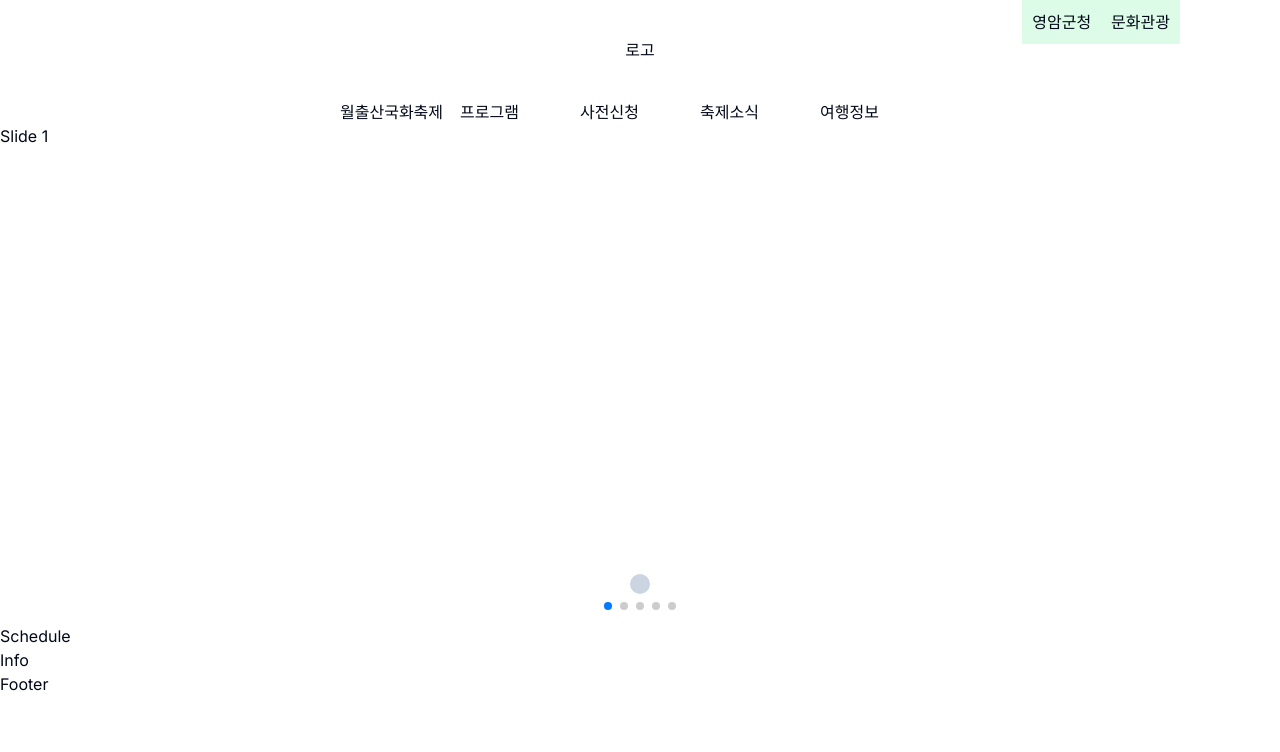
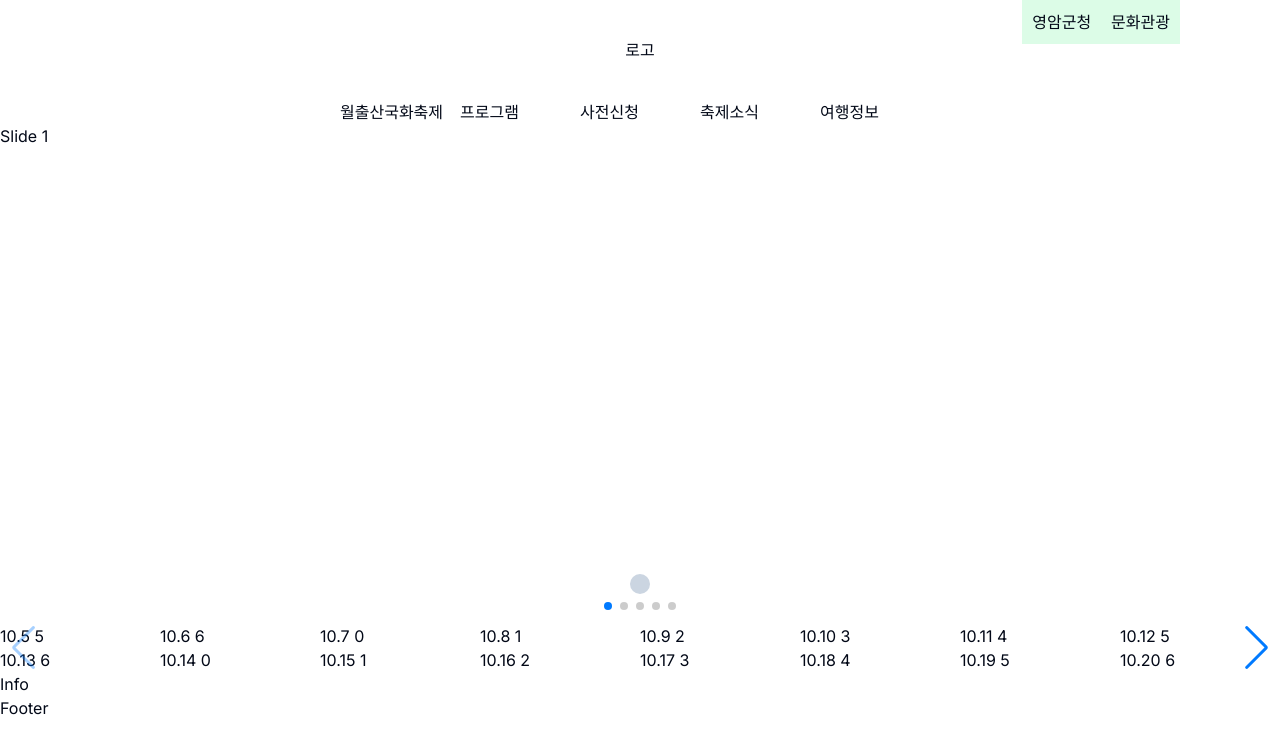
Before and after one commit to guesung/Yakukhwa, a Next.js app: page / in a window 1280 px wide. Shown: the top 752 px of the page. Built offline with nearby package versions, Linux system fonts and the light colour scheme.

Commit message:
feat : 달력 구현

```diff
--- a/src/app/(pc)/components/main/ScheduleSection.tsx
+++ b/src/app/(pc)/components/main/ScheduleSection.tsx
@@ -1,3 +1,48 @@
+"use client";
+import { DateController } from "@/utils/DateController";
+import { Swiper, SwiperSlide } from "swiper/react";
+
+import "swiper/css";
+import "swiper/css/navigation";
+import "swiper/css/pagination";
+
+import { Navigation } from "swiper/modules";
+
 export default function ScheduleSection() {
-  return <div>Schedule</div>;
+  const pagination = 1;
+  return (
+    <section>
+      <Swiper
+        pagination={{
+          type: "fraction",
+        }}
+        navigation={true}
+        modules={[Navigation]}
+        className="mySwiper"
+      >
+        <SwiperSlide>
+          <div className="grid grid-cols-8">
+            {DateController.getDateList(new Date()).map((date) => (
+              <div key={date}>{date} </div>
+            ))}
+          </div>
+        </SwiperSlide>
+        <SwiperSlide>
+          <div className="grid grid-cols-8">
+            {DateController.getDateList(new Date()).map((date) => (
+              <div key={date}>{date} </div>
+            ))}
+          </div>
+        </SwiperSlide>
+        <SwiperSlide>
+          <div className="grid grid-cols-8">
+            {DateController.getDateList(new Date()).map((date) => (
+              <div key={date}>{date} </div>
+            ))}
+          </div>
+        </SwiperSlide>
+      </Swiper>
+      {/* <div>Day1</div> */}
+    </section>
+  );
 }
--- /dev/null
+++ b/src/utils/DateController.ts
@@ -0,0 +1,14 @@
+export class DateController {
+  static formatDate = (date: Date) => {
+    return `${date.getMonth() + 1}.${date.getDate() - 1} ${date.getDay()}`;
+  };
+  static getDateList = (date: Date) => {
+    const dateList = [];
+    for (let i = 0; i < 16; i++) {
+      dateList.push(
+        DateController.formatDate(new Date(date.setDate(date.getDate() + 1)))
+      );
+    }
+    return dateList;
+  };
+}
```
